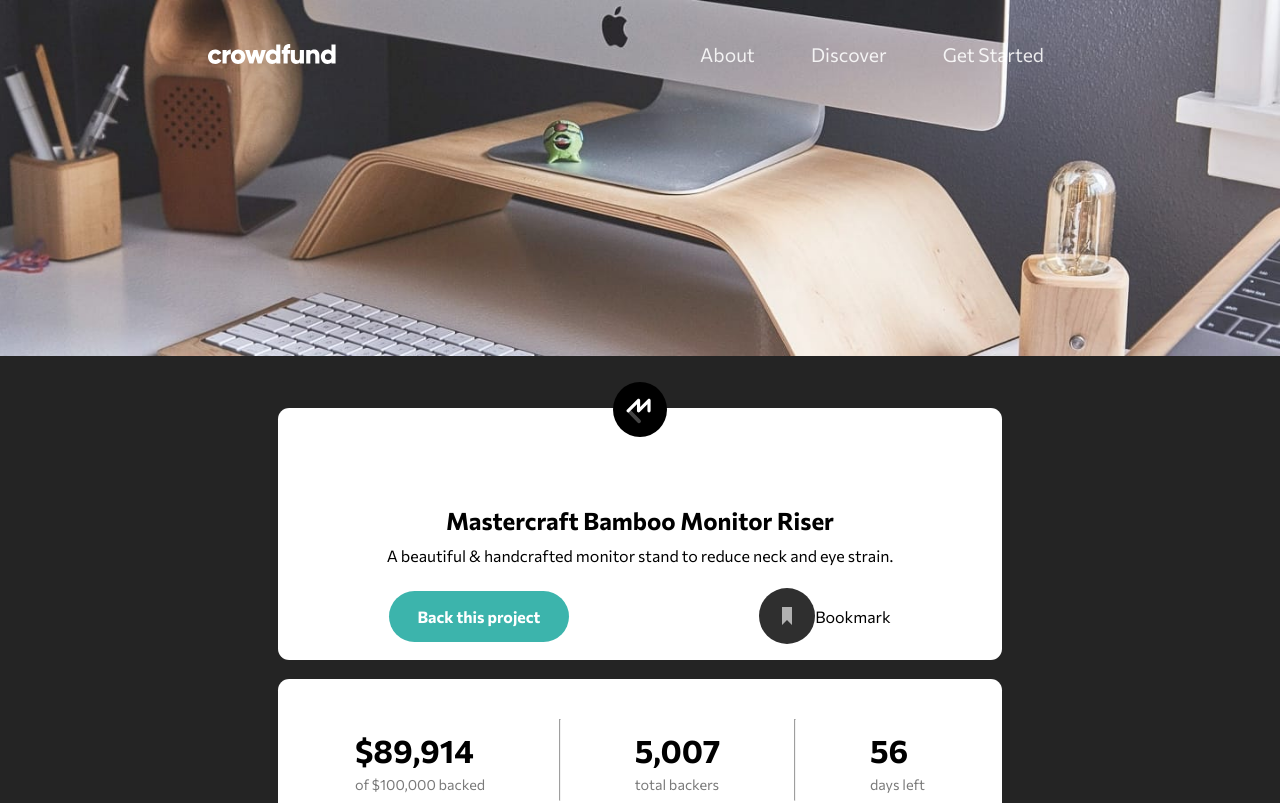
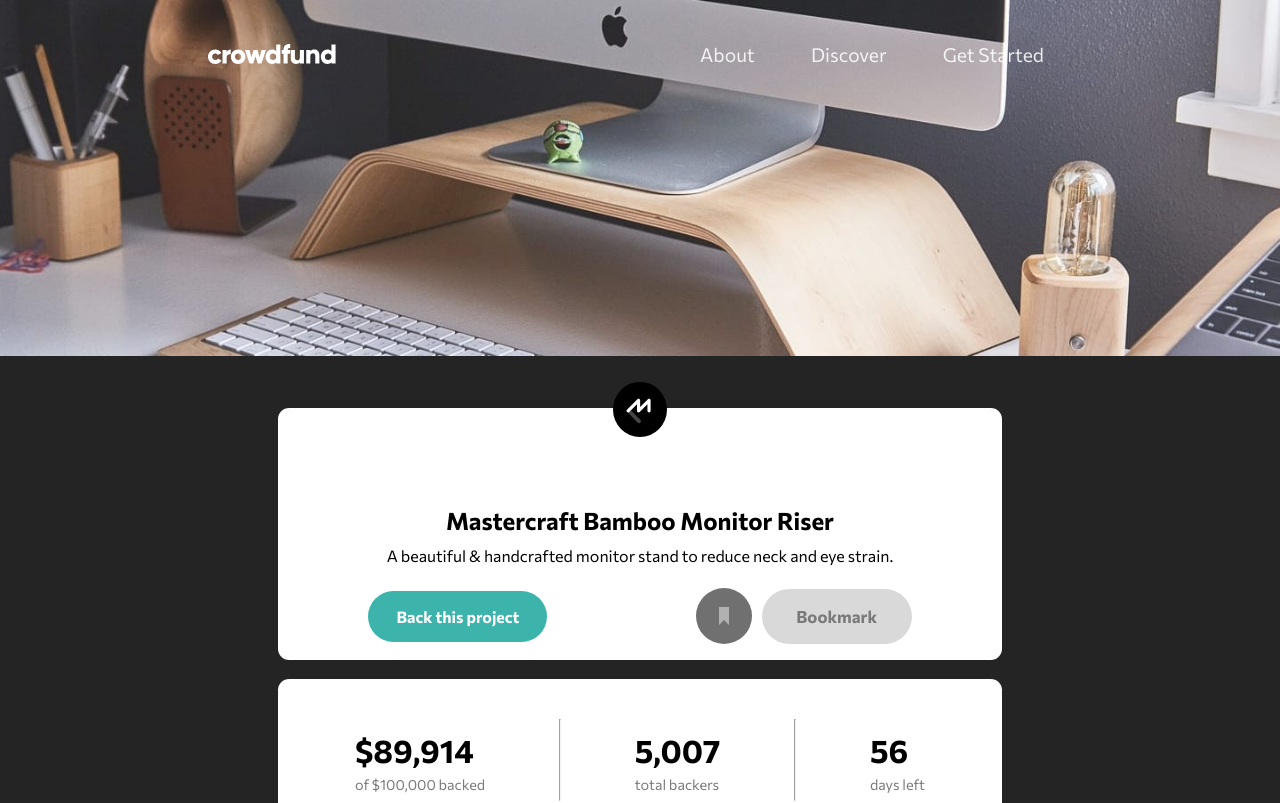
Before and after one commit to angelo5003/crowdfunding, a React (Vite) app: page / in a window 1280 px wide. Shown: the top 803 px of the page. Built offline with nearby package versions, Linux system fonts and the light colour scheme.

Commit message:
feat and styling: created the toggler to toggle between bokemarked and not bookmarked and changed the classnames according to the different states

```diff
--- a/src/Pages/About/About.jsx
+++ b/src/Pages/About/About.jsx
@@ -3,7 +3,6 @@
 import "./AboutStyle.css";
 
 const About = () => {
-  console.log(`data:`, data);
   return (
     <div className="about-page-outer-container">
       <section className="about-page-inner-container">
--- a/src/components/ProductTitleCard/ProductTitleCard.jsx
+++ b/src/components/ProductTitleCard/ProductTitleCard.jsx
@@ -1,8 +1,14 @@
+import { useState } from "react";
 import "./ProductTitleCardStyles.css";
 import BrandLogo from "../../assets/images/logo-mastercraft.svg";
 import BookMarkIcon from "../../assets/images/icon-bookmark.svg";
+import BookMarkIconChecked from "../../assets/images/icon-bookmarked-marked.svg";
 
 const ProductTitleCard = () => {
+  const [bookMarked, setBookMarked] = useState(false);
+  const handleBookMarkClick = () => {
+    setBookMarked(!bookMarked);
+  };
   return (
     <div className="product-title-card-outer-container">
       <img src={BrandLogo} alt="product-logo" className="brand-logo-img" />
@@ -15,10 +21,25 @@
           </p>
         </div>
         <div className="product-btn-container">
-          <button className="green-btn">Back this project</button>
-          <button className="bookmark-btn">
-            <img src={BookMarkIcon} alt="bookmark" /> Bookmark
+          <button className="green-btn" onClick={handleBookMarkClick}>
+            Back this project
           </button>
+          <div className="bookmark-btn">
+            <img
+              src={bookMarked ? BookMarkIconChecked : BookMarkIcon}
+              alt="bookmark"
+              className="bookmark-icon"
+            />{" "}
+            <div
+              className={
+                bookMarked
+                  ? "bookmark-btn-text-container-booked"
+                  : "bookmark-btn-text-container"
+              }
+            >
+              <p>{bookMarked ? "Bookmarked" : "Bookmark"}</p>
+            </div>
+          </div>
         </div>
       </section>
     </div>
--- a/src/components/ProductTitleCard/ProductTitleCardStyles.css
+++ b/src/components/ProductTitleCard/ProductTitleCardStyles.css
@@ -1,3 +1,4 @@
+@media screen and (min-width: 399px) {
   .product-title-card-outer-container {
     display: flex;
     justify-content: center;
@@ -55,15 +56,37 @@
   }
 
   .bookmark-btn {
-  border: none;
-  padding: 0;
-  margin: 0;
-  background: none;
-  font-size: 1rem;
-  text-align: center;
-  cursor: pointer;
-  outline: none;
     display: flex;
     align-items: center;
     color: black;
   }
+
+  .bookmark-icon {
+    margin-right: 0.6rem;
+  }
+
+  .bookmark-btn-text-container {
+    background-color: hsl(0, 0%, 85%);
+    width: 150px;
+    text-align: center;
+    padding: 15px;
+    border-radius: 50px;
+    box-sizing: border-box;
+    color: hsl(0, 0%, 48%);
+    font-weight: 700;
+    font-size: 1.05em;
+  }
+
+  .bookmark-btn-text-container-booked {
+    /* background-color: hsl(0, 0%, 95%); */
+    background-color: #f4f8f9;
+    color: hsl(176, 50%, 47%);
+    width: 150px;
+    text-align: center;
+    padding: 15px;
+    border-radius: 50px;
+    box-sizing: border-box;
+    font-weight: 700;
+    font-size: 1.05em;
+  }
+}
```
Also changed, not shown: src/assets/images/icon-bookmark.svg, src/assets/images/icon-bookmarked-marked.svg (added). Lines whose indentation alone changed are shown as unchanged.
